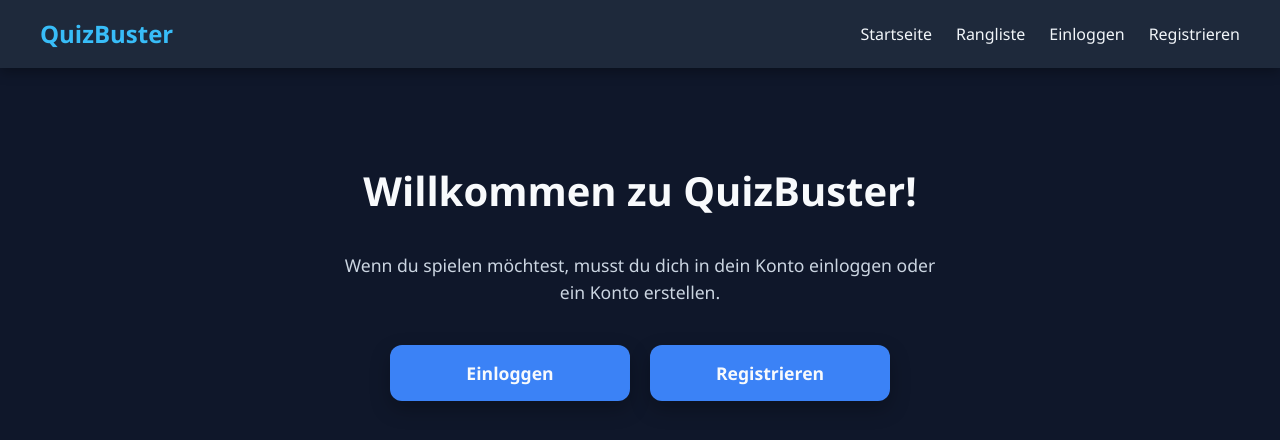
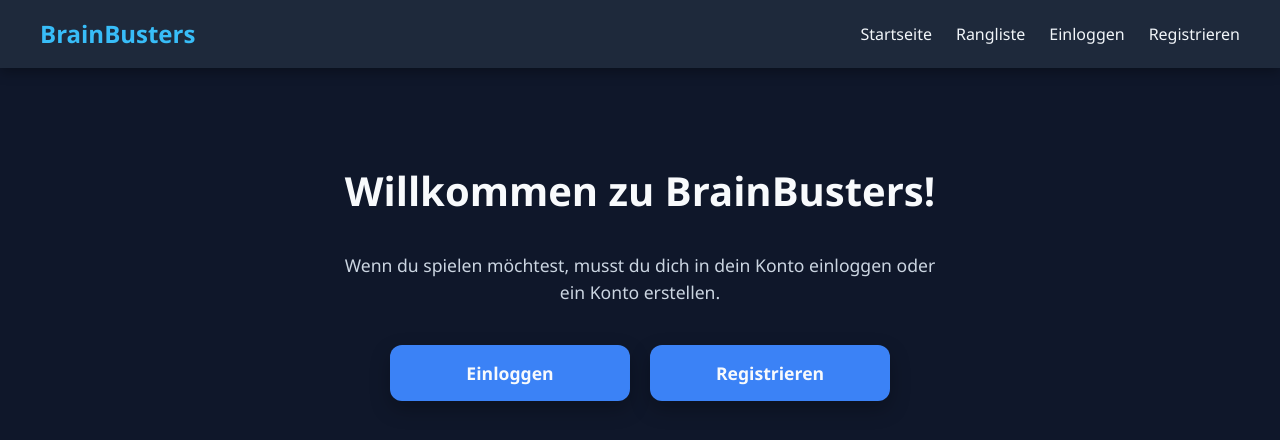
Before and after one commit to mvxsvchs/QuizBuster, a React (Vite) app in the folder QuizBuster/: page / in a window 1280 px wide. Shown: the top 440 px of the page. Built offline with nearby package versions, Linux system fonts and the light colour scheme.

Commit message:
fixed name

```diff
--- a/QuizBuster/index.html
+++ b/QuizBuster/index.html
@@ -11,7 +11,7 @@
   <meta name="viewport" content="width=device-width, initial-scale=1.0" />
 
   <!-- Titel der Seite im Browser-Tab -->
-  <title>QuizBuster</title>
+  <title>BrainBusters</title>
 </head>
 
 <body>
--- a/QuizBuster/src/components/NavBar.tsx
+++ b/QuizBuster/src/components/NavBar.tsx
@@ -25,7 +25,7 @@ const NavBar: React.FC = () => {
                     to={isLoggedIn ? "/start" : "/"}
                     className="navbar-logo"
                 >
-                    QuizBuster
+                    BrainBusters
                 </Link>
 
                 {/* Menü rechts neben dem Logo */}
--- a/QuizBuster/src/pages/Home.tsx
+++ b/QuizBuster/src/pages/Home.tsx
@@ -6,7 +6,7 @@ const Home: React.FC = () => {
     return (
         <div className="home">
             {/* Hauptüberschrift der Seite */}
-            <h1>Willkommen zu QuizBuster!</h1>
+            <h1>Willkommen zu BrainBusters!</h1>
 
             {/* Kurze Erklärung, was zu tun ist */}
             <p>
--- a/QuizBuster/src/pages/StartingPage.tsx
+++ b/QuizBuster/src/pages/StartingPage.tsx
@@ -6,7 +6,7 @@ const Startseite: React.FC = () => {
     return (
         <div className="Startseite">
             {/* Hauptüberschrift */}
-            <h1>Willkommen zu QuizBuster!</h1>
+            <h1>Willkommen zu BrainBusters!</h1>
 
             {/* Kurze Beschreibung unter dem Titel */}
             <p>Teste dein Wissen mit unserem spannenden Quiz.</p>
```
